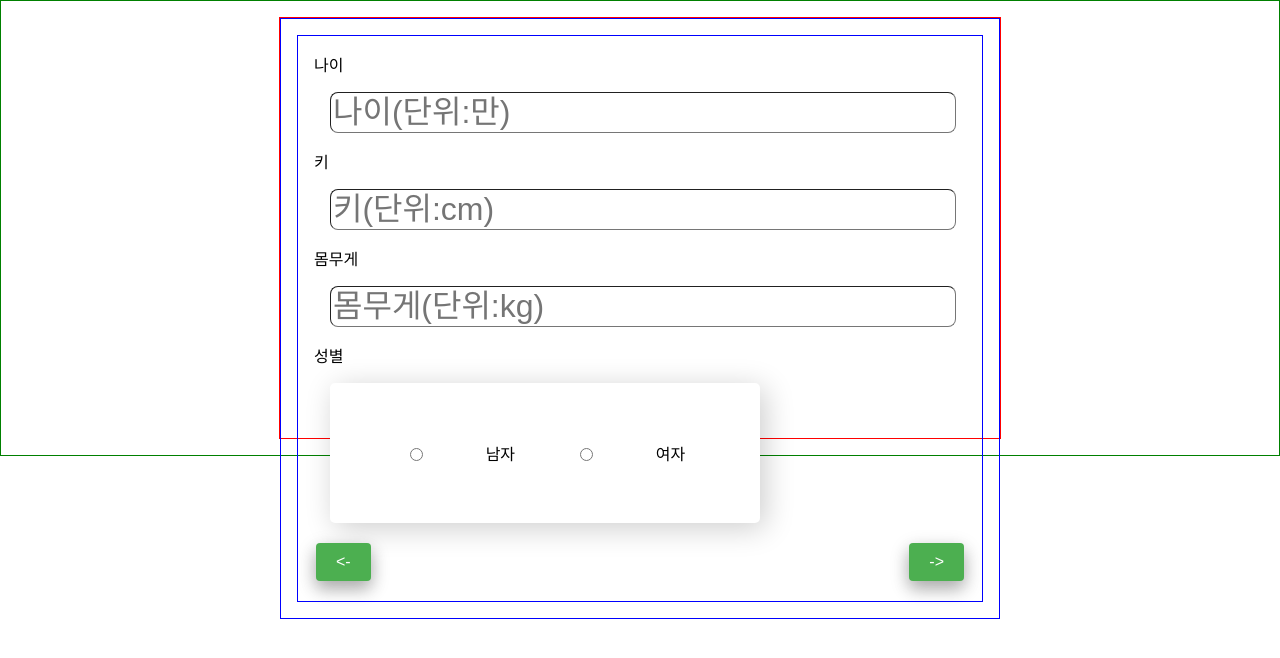
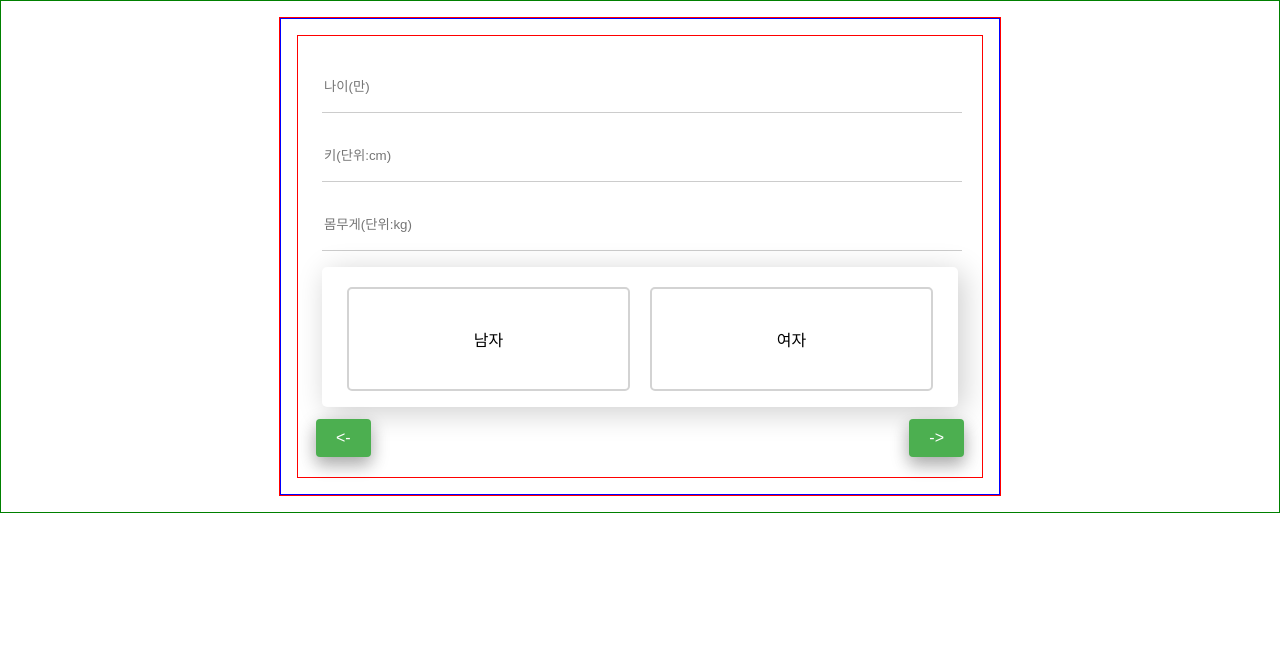
Before and after one commit to djgnfj-svg/Simple-Diet-Manager, a React (Create React App) app in the folder frontend/: page / in a window 1280 px wide. Shown: the top 658 px of the page. Built offline with nearby package versions, Linux system fonts and the light colour scheme.

Commit message:
fix inputbox and radiobutton

```diff
--- a/frontend/package.json
+++ b/frontend/package.json
@@ -7,6 +7,7 @@
     "@testing-library/react": "^13.4.0",
     "@testing-library/user-event": "^13.5.0",
     "axios": "^1.3.4",
+    "node-sass": "^7.0.3",
     "react": "^18.2.0",
     "react-dom": "^18.2.0",
     "react-router-dom": "^6.9.0",
--- a/frontend/src/component/card/DietCustomInfoCard.jsx
+++ b/frontend/src/component/card/DietCustomInfoCard.jsx
@@ -47,16 +47,16 @@ function DietCustomInfoCard(props) {
                 <label>끼니</label>
                 <StyleCard>
                     <StyleRadioWrapper>
-                        <RadioButton placeholder="1끼" name="MealCount" value={1} onChange={onChangeMealsCount} />
-                        <RadioButton placeholder="2끼" name="MealCount" value={2} onChange={onChangeMealsCount} />
-                        <RadioButton placeholder="3끼" name="MealCount" value={3} onChange={onChangeMealsCount} />
+                        <RadioButton placeholder="1끼" id="meal_1" name="MealCount" value={1} onChange={onChangeMealsCount} />
+                        <RadioButton placeholder="2끼" id="meal_2" name="MealCount" value={2} onChange={onChangeMealsCount} />
+                        <RadioButton placeholder="3끼" id="meal_3" name="MealCount" value={3} onChange={onChangeMealsCount} />
                     </StyleRadioWrapper>
                 </StyleCard>
                 <label>다이어트 여부</label>
                 <StyleCard>
                     <StyleRadioWrapper>
-                        <RadioButton placeholder="다이어트" name="DietStatus" value={1} onChange={onChangeDietStatus} />
-                        <RadioButton placeholder="유지" name="DietStatus" value={0} onChange={onChangeDietStatus} />
+                        <RadioButton placeholder="다이어트" id="diet" name="DietStatus" value={1} onChange={onChangeDietStatus} />
+                        <RadioButton placeholder="유지" id="Maintenance"name="DietStatus" value={0} onChange={onChangeDietStatus} />
                     </StyleRadioWrapper>
                 </StyleCard>
                 <ButtonWrapper>
--- a/frontend/src/component/card/UserActivityInfoCard.jsx
+++ b/frontend/src/component/card/UserActivityInfoCard.jsx
@@ -50,18 +50,18 @@ function UserActivityInfoCard(props) {
                 <label>활동량</label>
                 <StyleCard>
                     <StyleRadioWrapper>
-                        <RadioButton placeholder="집이최고다" name="general_activity" value={1.2} onChange={onChangeGeneralActivity} />
-                        <RadioButton placeholder="평범하다" name="general_activity" value={1.4} onChange={onChangeGeneralActivity} />
-                        <RadioButton placeholder="활동적이다" name="general_activity" value={1.6} onChange={onChangeGeneralActivity} />
+                        <RadioButton id="low" placeholder="집이최고다" name="general_activity" value={1.2} onChange={onChangeGeneralActivity} />
+                        <RadioButton id="medium" placeholder="평범하다" name="general_activity" value={1.4} onChange={onChangeGeneralActivity} />
+                        <RadioButton id="high" placeholder="활동적이다" name="general_activity" value={1.6} onChange={onChangeGeneralActivity} />
                     </StyleRadioWrapper>
                 </StyleCard>
                 <label>운동량(주)</label>
                 <StyleCard>
                     <StyleRadioWrapper>
-                        <RadioButton placeholder="0회" name="excise_activity" value={0} onChange={onChangeActivitynextSubmit} />
-                        <RadioButton placeholder="1~3회" name="excise_activity" value={0.1} onChange={onChangeActivitynextSubmit} />
-                        <RadioButton placeholder="3~6회" name="excise_activity" value={0.2} onChange={onChangeActivitynextSubmit} />
-                        <RadioButton placeholder="7+회" name="excise_activity" value={0.3} onChange={onChangeActivitynextSubmit} />
+                        <RadioButton id="0" placeholder="0회" name="excise_activity" value={0} onChange={onChangeActivitynextSubmit} />
+                        <RadioButton id="3" placeholder="1~3회" name="excise_activity" value={0.1} onChange={onChangeActivitynextSubmit} />
+                        <RadioButton id="6" placeholder="3~6회" name="excise_activity" value={0.2} onChange={onChangeActivitynextSubmit} />
+                        <RadioButton id="7" placeholder="7+회" name="excise_activity" value={0.3} onChange={onChangeActivitynextSubmit} />
                     </StyleRadioWrapper>
                 </StyleCard>
                 <ButtonWrapper>
--- a/frontend/src/component/card/UserBodyInfoCard.jsx
+++ b/frontend/src/component/card/UserBodyInfoCard.jsx
@@ -6,15 +6,17 @@ import RadioButton from "../ui/RadioButton";
 
 const Wrapper = styled.div`
     padding: 16px;
-    widht: calc(100% - 32px);
+    widht: 100%;
     height: 100%;
-    border: 1px solid blue;
+    border: 1px solid red;
     display: flex;
     flex-direction: column;
+    background: #fff;
 `;
 
 const Card = styled.div`
-    padding: 16px;
+    padding: 8px;
+
 `;
 
 const ButtonWrapper = styled.div`
@@ -25,12 +27,10 @@ const ButtonWrapper = styled.div`
     align-items: center;
 `;
 const StyleRadioWrapper = styled.div`
-    display: inline-flex;
+    display: flex;
     background: #fff;
-    height: 100px;
-    width: 400px;
     align-items: center;
-    justify-content: space-evenly;
+
     border-radius: 5px;
     padding: 20px 15px;
     box-shadow: 5px 5px 30px rgba(0,0,0,0.2);
@@ -57,15 +57,13 @@ function UserBodyInfoCard(props) {
     return (
         <Wrapper>
             <form onSubmit={handleSubmit}>
-                <label>나이</label>
                 <Card>
                     <Input
                         type="text"
-                        placeholder="나이(단위:만)"
+                        placeholder="나이(만)"
                         onChange={onChangeAge}
                     />
                 </Card>
-                <label>키</label>
                 <Card>
                     <Input
                         type="text"
@@ -73,7 +71,6 @@ function UserBodyInfoCard(props) {
                         onChange={onChangeHeight}
                     />
                 </Card>
-                <label>몸무게</label>
                 <Card>
                     <Input
                         type="text"
@@ -81,11 +78,11 @@ function UserBodyInfoCard(props) {
                         onChange={onChangeWeight}
                     />
                 </Card>
-                <label>성별</label>
                 <Card>
                     <StyleRadioWrapper>
-                        <RadioButton placeholder="남자" name="gender" value="M" onChange={handleGender}/>
-                        <RadioButton placeholder="여자" name="gender" value="W" onChange={handleGender}/>
+
+                        <RadioButton id="M" placeholder="남자" name="gender" value="M" onChange={handleGender}/>
+                        <RadioButton id="G" placeholder="여자" name="gender" value="W" onChange={handleGender}/>
                     </StyleRadioWrapper>
                 </Card>
                 <ButtonWrapper>
--- a/frontend/src/component/card/UserInputCard.jsx
+++ b/frontend/src/component/card/UserInputCard.jsx
@@ -8,7 +8,7 @@ import DietCustomInfoCard from "./DietCustomInfoCard";
 
 const Wrapper = styled.div`
     padding: 16px;
-    widht: calc(100% - 32px);
+    widht: 100%;
     height: 100%;
     border: 1px solid blue;
     display: flex;
--- a/frontend/src/component/page/UserInputPage.jsx
+++ b/frontend/src/component/page/UserInputPage.jsx
@@ -4,9 +4,8 @@ import UserInputCard from "../card/UserInputCard";
 
 const Wrapper = styled.div`
     padding: 16px;
-    widht: calc(100% - 32px);
+    widht: 100%;
     height: 100%;
-    max-height: 720px;
     display: flex;
     flex-direction: column;
     align-items: center;
@@ -18,7 +17,6 @@ const Container = styled.div`
     width: 100%;
     max-width: 720px;
     height: 100%;
-    max-height: 420px;
     border: 1px solid red;
 
     & > * {
--- a/frontend/src/component/ui/Input.jsx
+++ b/frontend/src/component/ui/Input.jsx
@@ -4,10 +4,31 @@ import styled from "styled-components";
 
 
 const StyleInput = styled.input`
-    width: 100%;
-    font-size: 32px;
-    border-width: 1px;
-    border-radius: 8px;
+    display:block;
+    height:50px;
+    width:100%;
+    border:none;
+    border-bottom:1px solid #ccc;
+    &::placeholder{
+    -webkit-transform:translateY(0px);
+        transform:translateY(0px);
+    -webkit-transition:.5s;
+        transition:.5s;
+    }
+    &:hover,
+    &:focus,
+    &:active:focus{
+    color:#ff5722;
+    outline:none;
+    border-bottom:1px solid #ff5722;
+    &::placeholder{
+        color:#ff5722;
+        position:relative;
+        -webkit-transform:translateY(-20px);
+        transform:translateY(-20px);
+
+    }
+    }
 `;
 
 function Input(props) {
--- a/frontend/src/component/ui/RadioButton.jsx
+++ b/frontend/src/component/ui/RadioButton.jsx
@@ -1,29 +1,53 @@
 import React from "react";
 import styled from "styled-components";
 
-const StyleLabel = styled.label`
+const StyleGroup = styled.div`
+  display: inline-flex;
+  // 가로 정렬
 
-`;
+  height: 100px;
+  width: 100%;
+  border-radius: 5px;
+  `;
 
 const StyleRadio = styled.input`
+    display: none;
+    &:checked + label {
+        background: #ff5722;
+    }
+  `;
 
+const StyleLabel = styled.label`
+    background: #fff;
+    height: 100%;
+    width: 100%;
+    display: flex;
+    align-items: center;
+    justify-content: space-evenly;
+    margin: 0 10px;
+    border-radius: 5px;
+    cursor: pointer;
+    padding: 0 10px;
+    border: 2px solid lightgrey;
+    transition: all 0.3s ease;
 `;
 
 function RadioButton(props) {
-    const { value, name, defaultChecked, disabled, placeholder, onChange } = props;
+    const { value, name, defaultChecked, disabled, placeholder, onChange, id } = props;
     return (
-        <>
+        <StyleGroup>
             <StyleRadio type="radio"
                 value={value}
                 name={name}
                 defaultChecked={defaultChecked}
                 disabled={disabled}
                 onChange={onChange}
+                id={id}
             />
-            <StyleLabel>
+            <StyleLabel for={id}>
                 <span>{placeholder}</span>
             </StyleLabel>
-        </>
+        </StyleGroup>
     )
 }
 
```
Also changed, not shown: 1 other file (tests, documents, lock files or other folders).
